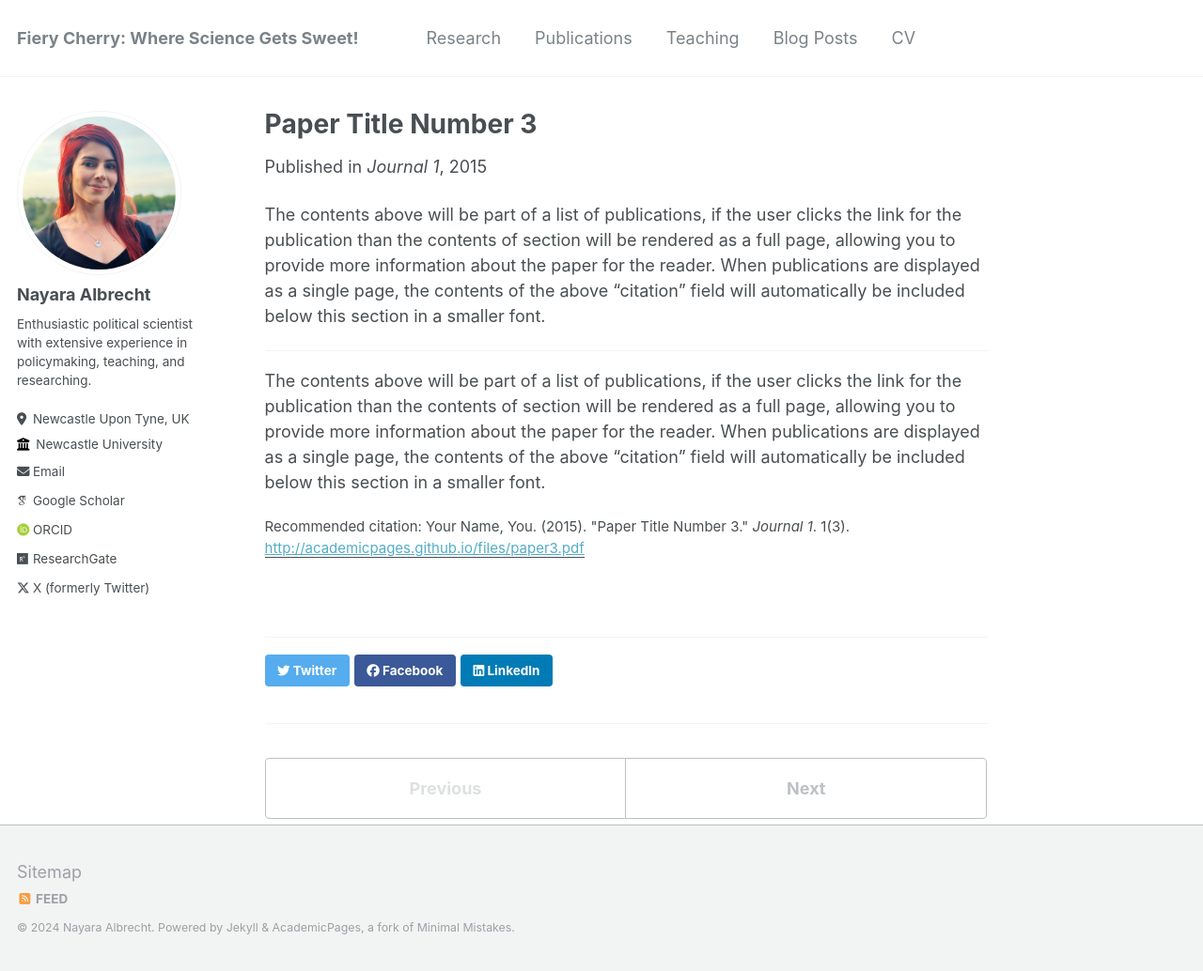
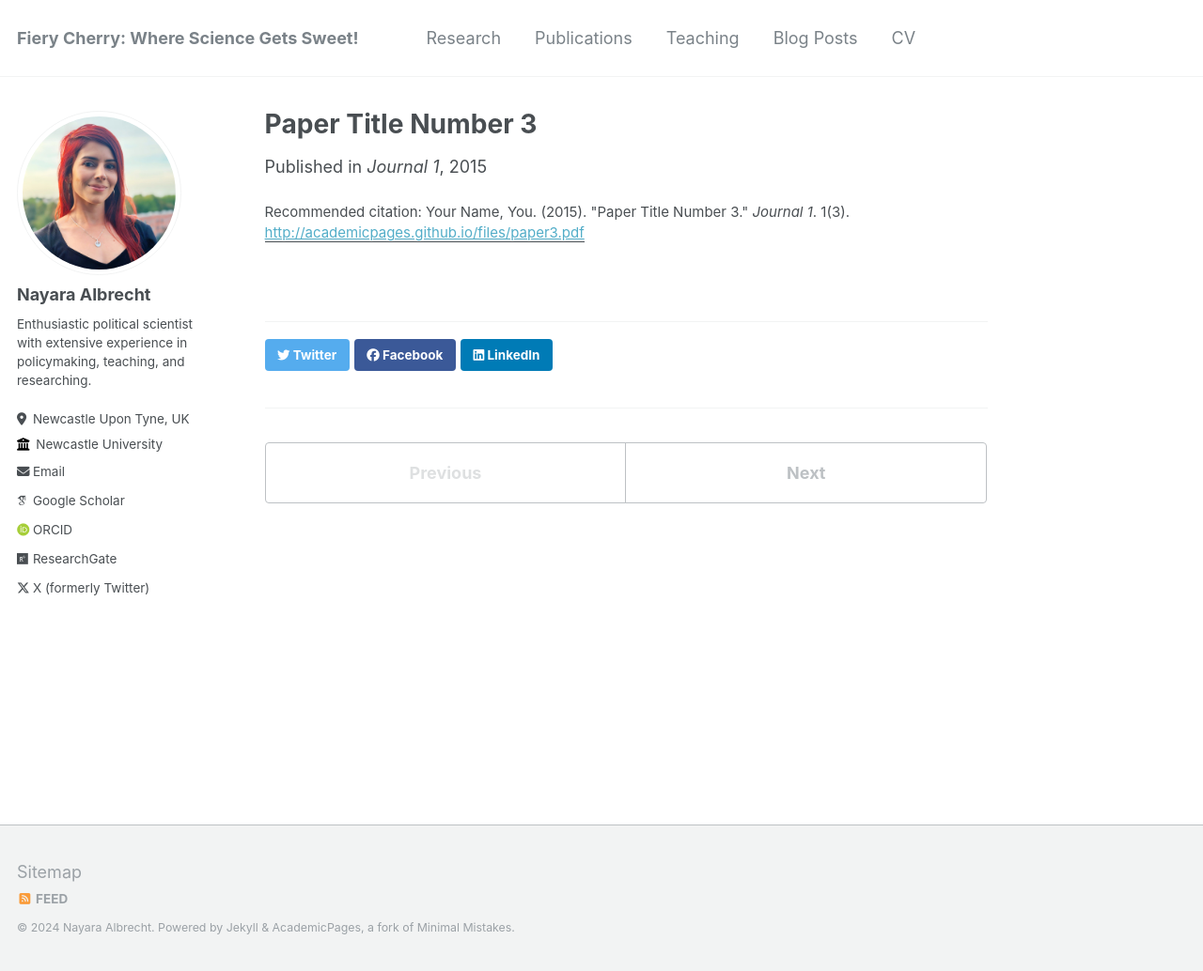
Before and after one commit to nayalbrecht/nayalbrecht.github.io, a Jekyll site: the page built from _publications/2020-01-01-paper-title-number-3.md, in a window 1280 px wide and 1034 px high. Shown: the whole window at 94% size. Built offline with Jekyll 4.4.1, drawn with Linux system fonts in a browser that asks for light colours; some web fonts are replaced.

Commit message:
Update 2020-01-01-paper-title-number-3.md

```diff
--- a/_publications/2020-01-01-paper-title-number-3.md
+++ b/_publications/2020-01-01-paper-title-number-3.md
@@ -8,10 +8,3 @@
 paperurl: 'http://academicpages.github.io/files/paper3.pdf'
 citation: 'Your Name, You. (2015). &quot;Paper Title Number 3.&quot; <i>Journal 1</i>. 1(3).'
 ---
-
-The contents above will be part of a list of publications, if the user clicks the link for the publication than the contents of section will be rendered as a full page, allowing you to provide more information about the paper for the reader. When publications are displayed as a single page, the contents of the above "citation" field will automatically be included below this section in a smaller font.
-
----
-
-
-The contents above will be part of a list of publications, if the user clicks the link for the publication than the contents of section will be rendered as a full page, allowing you to provide more information about the paper for the reader. When publications are displayed as a single page, the contents of the above "citation" field will automatically be included below this section in a smaller font.
```
